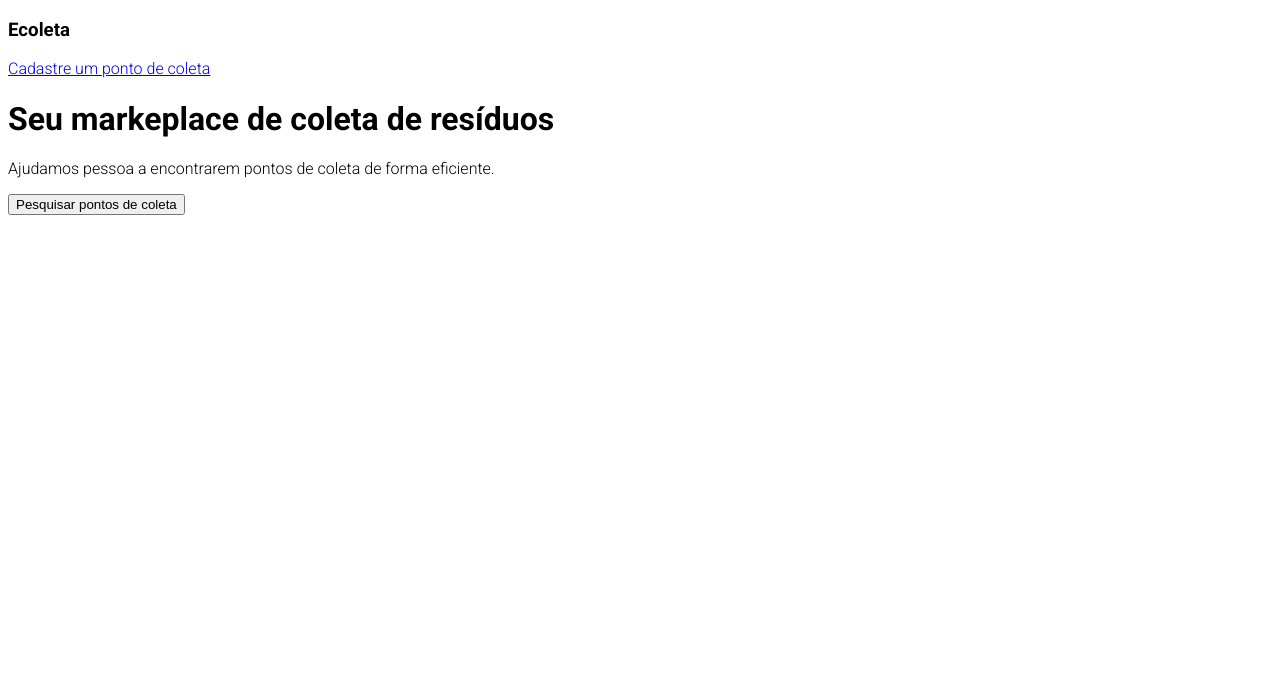
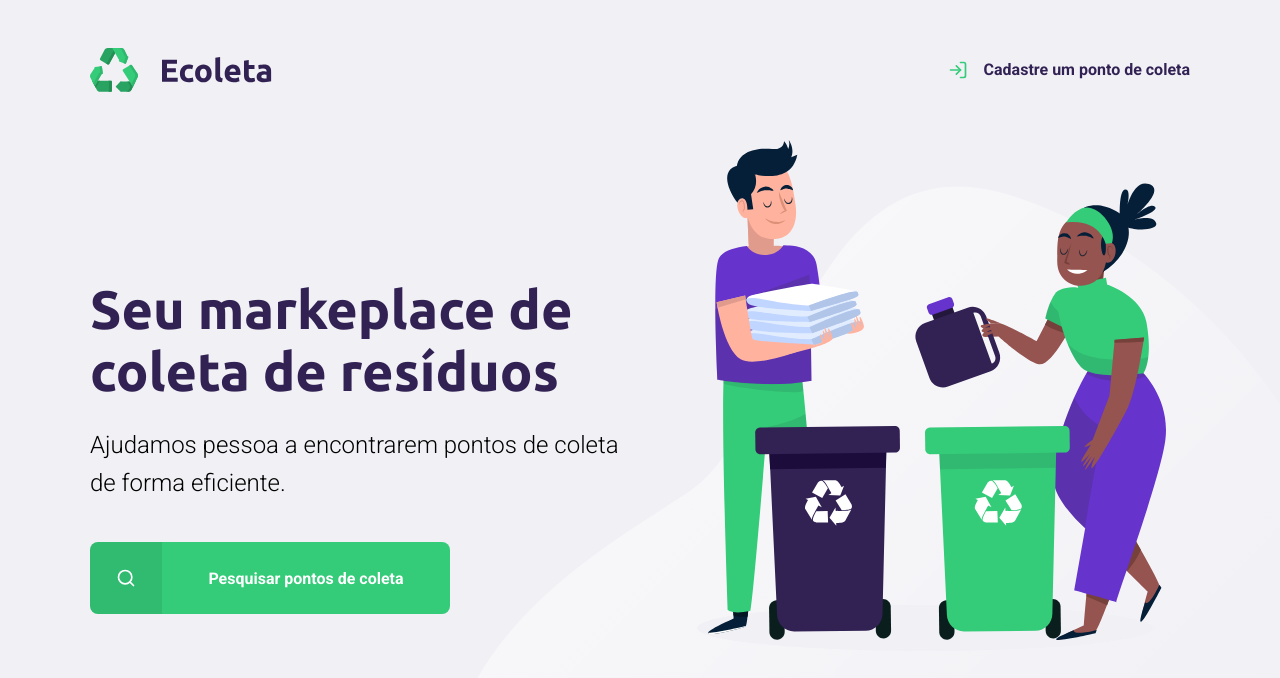
Before and after one commit to guiavelino/ecoleta, a plain HTML site: page index.html in a window 1280 px wide. Drawn offline with Linux system fonts and the light colour scheme.

Commit message:
Desenvolvendo página principal

```diff
--- a/index.html
+++ b/index.html
@@ -4,24 +4,34 @@
         <title>Ecoleta</title>
         <meta charset="utf-8">
         <meta name="viewport" content="width=device-width, initial-scale=1.0">
-        <!-- <link rel=""> -->
-        <link href="https://fonts.googleapis.com/css2?family=Roboto:wght@300;700&display=swap" rel="stylesheet">
 
-        <style>
-
-            html{font-family: 'Roboto', sans-serif;}
-
-        </style>
-
+        <link href="https://fonts.googleapis.com/css2?family=Roboto:wght@300;700&family=Ubuntu:wght@700&display=swap" rel="stylesheet">
+        <link rel="stylesheet" href="styles/main.css">
     </head>
     <body>
-        <h3>Ecoleta</h3>
-        <a href="#">Cadastre um ponto de coleta</a>
+        <div id="page-home">
+            <div class="content">
+                <header>
+                    <img src="assets/logo.svg" alt="Ecoleta">
+                    <a href="#">
+                        <span></span>
+                        Cadastre um ponto de coleta
+                    </a>
+                </header>
 
-        <h1>Seu markeplace de coleta de resíduos</h1>
+                <main>
+                    <h1>Seu markeplace de coleta de resíduos</h1>
 
-        <p>Ajudamos pessoa a encontrarem pontos de coleta de forma eficiente.</p>
+                    <p>Ajudamos pessoa a encontrarem pontos de coleta de forma eficiente.</p>
 
-        <button>Pesquisar pontos de coleta</button>
+                    <a href="#">
+                        <span></span>
+                        <strong>
+                            Pesquisar pontos de coleta
+                        </strong>
+                    </a>
+                </main>
+            </div>
+        </div>
     </body>
 </html>
--- /dev/null
+++ b/styles/main.css
@@ -0,0 +1,121 @@
+:root{
+    --title-color: #322153;
+    --primary-color: #34cb79;
+}
+*{
+    margin: 0;
+    padding: 0;
+}
+html{
+    font-family: 'Roboto', sans-serif;
+}
+body{
+    background: #F0F0F5;
+    -webkit-font-smoothing: antialiased;
+}
+a{
+    text-decoration: none;
+}
+h1, h2, h3, h4, h5, h6{
+    font-family: 'Ubuntu', sans-serif;
+    color: var(--title-color);
+}
+#page-home{
+    height: 100vh;
+    background: url('../assets/home-background.svg') no-repeat;
+    background-position: 35vw bottom;
+}
+#page-home .content{
+    width: 90%;
+    max-width: 1100px;
+    margin: 0 auto;
+    height: 100%;
+    display: flex;
+    flex-direction: column;
+}
+#page-home header{
+    display: flex;
+    align-items: center;
+    justify-content: space-between;
+    margin-top: 48px;
+}
+#page-home header a{
+    display: flex;
+    color: var(--title-color);
+    font-weight: 700;
+}
+#page-home header a span{
+    margin-right: 16px;
+    display: flex;
+    background-image: url('../assets/log-in.svg');
+    width: 20px;
+    height: 20px;
+}
+#page-home main{
+    max-width: 560px;
+    height: 600px;
+    flex: 1;
+    display: flex;
+    flex-direction: column;
+    justify-content: center;
+}
+#page-home main h1{
+    font-size: 54px;
+}
+#page-home main p{
+    font-size: 24px;
+    line-height: 38px;
+    margin-top: 24px;
+}
+#page-home main a{
+    font-size: 100%;
+    max-width: 360px;
+    height: 72px;
+    border-radius: 8px;
+    display: flex;
+    align-items: center;
+    margin-top: 40px;
+    background: var(--primary-color);
+    transition: 400ms;
+}
+#page-home main a:hover{
+    background-color: #2fb86e;
+}
+#page-home main a span{
+    width: 72px;
+    height: 72px;
+    background-color: rgba(0, 0, 0, 0.08);
+    border-radius: 8px 0px 0px 8px;
+    display: flex;
+    align-items: center;
+    justify-content: center;
+}
+#page-home main a span::after{
+    content: "";
+    background-image: url('../assets/search.svg');
+    width: 20px;
+    height: 20px;
+}
+#page-home main a strong{
+    color: white;
+    flex: 1;
+    text-align: center;
+}
+@media(max-width: 900px){
+    #page-home{
+        background-position-x: 70vw;
+    }
+    #page-home .content{
+        align-items: center;
+        text-align: center;
+    }
+    #page-home header a{
+        position: absolute;
+        bottom: 48px;
+        left: 50%;
+        transform: translateX(-50%);
+    }
+    #page-home main{
+        align-items: center;
+    }
+}
```
Also changed, not shown: assets/arrow-left.svg (added), assets/baterias.svg (added), assets/check.svg (added), assets/eletronicos.svg (added), assets/home-background.svg (added), assets/lampadas.svg (added), assets/log-in.svg (added), assets/logo.svg (added), assets/oleo.svg (added), assets/organicos.svg (added), assets/papeis-papelao.svg (added), assets/search.svg (added), assets/x.svg (added).
